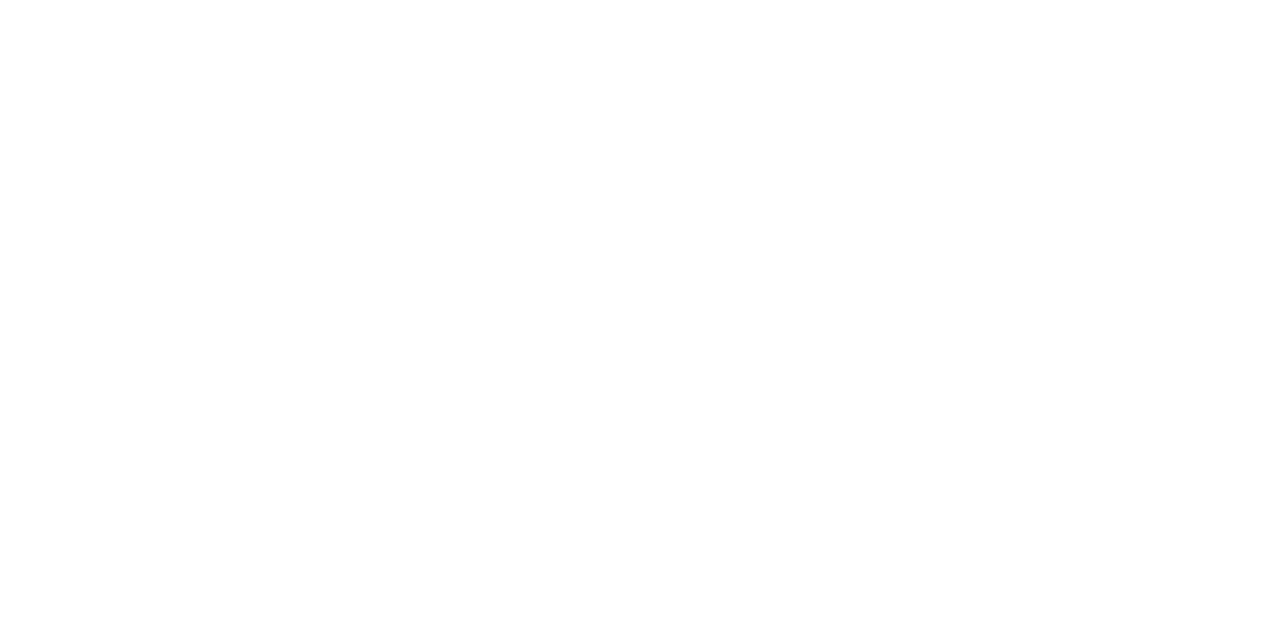
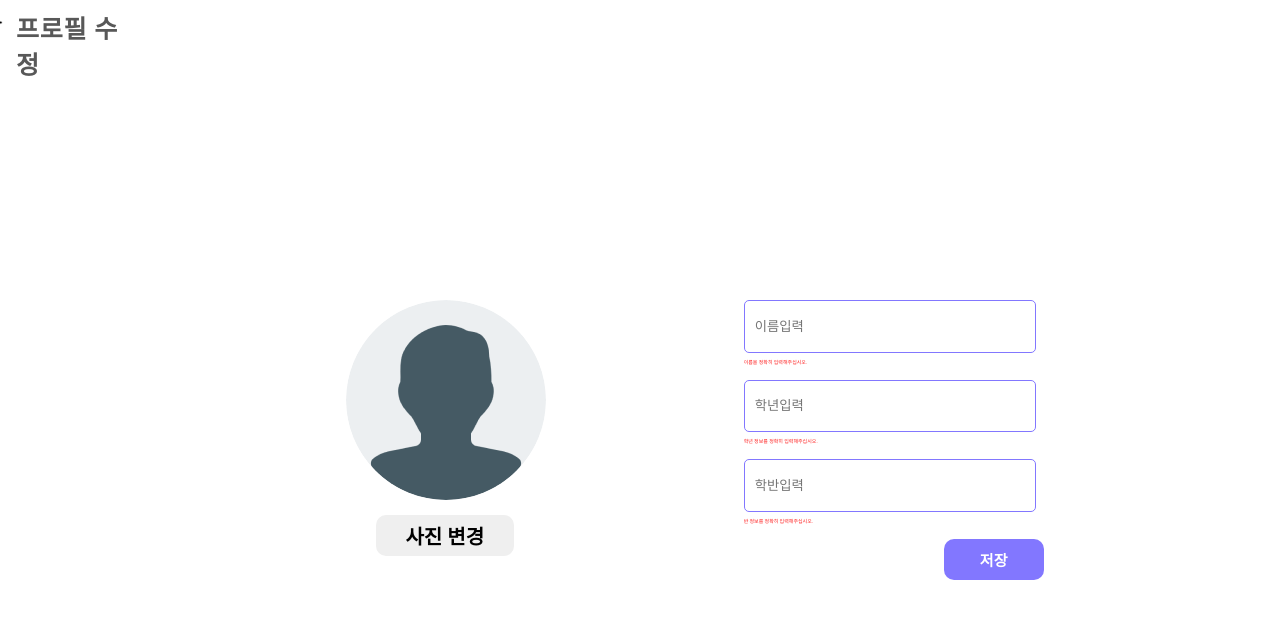
Before and after one commit to DGSW09/WEB, a React (Create React App) app in the folder project09/: page /editprofile in a window 1280 px wide. Before the commit this address had no page. Shown: the top 618 px of the page. Built offline with nearby package versions, Linux system fonts and the light colour scheme.

Commit message:
Complete: EditProfilePage

```diff
--- a/project09/src/App.js
+++ b/project09/src/App.js
@@ -1,15 +1,14 @@
 import React from "react";
 import { BrowserRouter, Route, Routes } from "react-router-dom";
-// import Product from "./components/product/Product";
 import Product from "./components/Product/Product";
 import Main from "./components/Main/Main";
 import WriterProduct from "./components/Product/writerProduct";
 import Login from "./components/Login/Login";
 import Profile from "./components/Profile/Profile";
-import User from "./components/User/User";
 import SignUp from "./components/SignUp/SignUp";
-import EditUser from "./components/User/EditUser";
+import EditProfile from "./components/Profile/EditProfile";
 import UploadProduct from "./components/Product/UploadProduct";
+import EditProduct from "./components/Product/EditProduct";
 
 function App() {
   return (
@@ -18,12 +17,12 @@ function App() {
         <Route path="/" element={<Main />} />
         <Route path="/product" element={<Product />} />
         <Route path="/writer" element={<WriterProduct />} />
-        <Route path="login" element={<Login />} />
-        <Route path="Profile" element={<Profile />} />
-        <Route path="user" element={<User />} />
-        <Route path="signup" element={<SignUp />} />
-        <Route path="edituser" element={<EditUser />} />
-        <Route path="upload" element={<UploadProduct />} />
+        <Route path="/login" element={<Login />} />
+        <Route path="/profile" element={<Profile />} />
+        <Route path="/signup" element={<SignUp />} />
+        <Route path="/editprofile" element={<EditProfile />} />
+        <Route path="/upload" element={<UploadProduct />} />
+        <Route path="editProduct" element={<EditProduct />} />
       </Routes>
     </BrowserRouter>
   );
--- /dev/null
+++ b/project09/src/components/Product/EditProduct.jsx
@@ -0,0 +1,9 @@
+const EditProduct = () => {
+  return (
+    <div className="EditProductWrap">
+
+    </div>
+  );
+};
+
+export default EditProduct;
--- a/project09/src/components/Product/UploadProduct.jsx
+++ b/project09/src/components/Product/UploadProduct.jsx
@@ -3,9 +3,11 @@ import Back from "../../img/back.png";
 import { useRef } from "react";
 const UploadProduct = () => {
   const FileSelect = useRef("");
+
   const BackMain = () => {
     window.location.replace("/");
   };
+
   return (
     <div className="UploadProductWrap">
       <div className="PageInfo">
--- /dev/null
+++ b/project09/src/components/Profile/EditProfile.jsx
@@ -0,0 +1,166 @@
+import UserProfile from "../../img/profile.png";
+import Back from "../../img/back.png";
+import "../../styles/EditProfile.css";
+import { useRef, useState } from "react";
+
+const EditProfile = () => {
+  const BackMain = () => {
+    window.location.replace("/");
+  };
+
+  const [Name, setName] = useState("");
+  const [Grade, setGrade] = useState("");
+  const [Class, setClass] = useState("");
+
+  const [NameValid, setNameValid] = useState(false);
+  const [GradeValid, setGradeValid] = useState(false);
+  const [ClassValid, setClassValid] = useState(false);
+
+  const selectFile = useRef(null);
+  const [selectedImage, setSeletedImage] = useState(UserProfile);
+
+  const handleImageChange = (e) => {
+    const file = e.target.files[0];
+    const reader = new FileReader();
+
+    reader.onloadend = () => {
+      setSeletedImage(reader.result);
+    };
+
+    if (file) {
+      reader.readAsDataURL(file);
+    }
+  };
+
+  const HandleName = (e) => {
+    setName(e.target.value);
+    if (Name.length === 3) {
+      setNameValid(true);
+    } else {
+      setNameValid(false);
+    }
+  };
+
+  const HandleGrade = (e) => {
+    const inputValue = e.target.value;
+    let newGrade;
+
+    if (inputValue === "") {
+      newGrade = "";
+    } else {
+      newGrade = parseInt(inputValue, 10) || 0;
+    }
+
+    setGrade(newGrade);
+
+    if (newGrade >= 1 && newGrade <= 3) {
+      setGradeValid(true);
+    } else {
+      setGradeValid(false);
+    }
+  };
+
+  const HandleClass = (e) => {
+    const inputValue = e.target.value;
+    let newClass;
+
+    if (inputValue === "") {
+      newClass = "";
+    } else {
+      newClass = parseInt(inputValue, 10) || 0;
+    }
+
+    setClass(newClass);
+
+    if (newClass >= 1 && newClass <= 15) {
+      setClassValid(true);
+    } else {
+      setClassValid(false);
+    }
+  };
+
+  const HandleInputChange = (e) => {
+    const inputChar = e.key;
+    const isKorean = isKoreanChar(inputChar);
+
+    if (!isKorean) {
+      e.preventDefault();
+    }
+  };
+
+  const isKoreanChar = (char) => {
+    const charCode = char.charCodeAt(0);
+    return charCode >= 44032 && charCode <= 55203;
+  };
+
+  return (
+    <div className="EditProfileWrap">
+      <div className="PageInfo">
+        <img src={Back} className="back" onClick={BackMain} alt="" />
+        <div className="PageTitle">프로필 수정</div>
+      </div>
+      <div className="UserPicture">
+        <img src={selectedImage} className="userImage" alt="" />
+        <input
+          type="file"
+          style={{ display: "none" }}
+          ref={selectFile}
+          onChange={handleImageChange}
+        />
+        <button
+          type="button"
+          className="changeImage"
+          onClick={() => selectFile.current.click()}
+        >
+          사진 변경
+        </button>
+      </div>
+      <div className="EditInfo">
+        <input
+          type="text"
+          placeholder="이름입력"
+          onChange={HandleName}
+          onKeyPress={HandleInputChange}
+          value={Name}
+          className="EditName"
+        />
+        <div className="ErrorMessageWrap">
+          {!NameValid && Name.length < 3 && (
+            <div>이름을 정확히 입력해주십시오.</div>
+          )}
+        </div>
+        <input
+          type="text"
+          placeholder="학년입력"
+          onChange={HandleGrade}
+          value={Grade}
+          className="EditGrade"
+        />
+        <div className="ErrorMessageWrap">
+          {!GradeValid && <div>학년 정보를 정확히 입력해주십시오.</div>}
+        </div>
+        <input
+          type="text"
+          placeholder="학반입력"
+          onChange={HandleClass}
+          value={Class}
+          className="EditClass"
+        />
+        <div className="ErrorMessageWrap">
+          {!ClassValid && <div>반 정보를 정확히 입력해주십시오.</div>}
+        </div>
+        <button
+          type="submit"
+          onClick={() => {
+            alert("저장 되었습니다");
+            window.location.replace("/profile");
+          }}
+        >
+          저장
+        </button>
+      </div>
+    </div>
+  );
+};
+
+export default EditProfile;
--- a/project09/src/components/User/EditUser.jsx
+++ /dev/null
@@ -1,38 +0,0 @@
-import UserProfile from "../../img/profile.png";
-import Back from "../../img/back.png";
-import "../../styles/EditUser.css";
-import { useRef } from "react";
-
-const EditUser = () => {
-  const selectFile = useRef("");
-  const BackMain = () => {
-    window.location.replace("/");
-  }
-  return (
-    <div className="EditUserWrap">
-      <div className="PageInfo">
-        <img src={Back} className="back" onClick={BackMain}/>
-        <div className="PageTitle">프로필 수정</div>
-      </div>
-      <div className="UserPicture">
-        <img src={UserProfile} className="userImage" />
-        <input type="file" style={{ display: "none" }} ref={selectFile} />
-        <button
-          type="button"
-          className="chagneImage"
-          onClick={() => selectFile.current.click()}
-        >
-          사진 변경
-        </button>
-      </div>
-      <div className="EditInfo">
-        <input type="text" placeholder="이름입력" max="4" />
-        <input type="text" placeholder="학년입력" max="2" />
-        <input type="text" placeholder="학반입력" max="1" />
-        <button type="submit">저장</button>
-      </div>
-    </div>
-  );
-};
-
-export default EditUser;
--- a/project09/src/components/User/User.jsx
+++ /dev/null
@@ -1,17 +0,0 @@
-import "../../styles/User.css";
-
-const User = () => {
-  return (
-    <>
-      <div className="main">
-        <div>1</div>
-        <div>2</div>
-        <div>3</div>
-        <div>4</div>
-        <div>5</div>
-      </div>
-    </>
-  );
-};
-
-export default User;
--- a/project09/src/components/product/WriterProduct.jsx
+++ b/project09/src/components/product/WriterProduct.jsx
@@ -3,22 +3,31 @@ import Back from "../../img/back.png";
 import ProductImage from "../../img/jetti.svg";
 import { FontAwesomeIcon } from "@fortawesome/react-fontawesome";
 import { faPenToSquare } from "@fortawesome/free-solid-svg-icons";
+
 const writerProduct = () => {
   const BackMain = () => {
     window.location.replace("/");
-  }
+  };
+
+  const LoadToEdit = () => {
+    window.location.replace("/editproduct");
+  };
 
   return (
     <div className="ProdcutWrap">
       <div className="PageInfo">
-        <img src={Back} className="back" onClick={BackMain}/>
+        <img src={Back} className="back" onClick={BackMain} />
         <div className="PageTitle">상세페이지</div>
       </div>
       <div className="ProductInfo">
         <img src={ProductImage} className="productImage" />
         <div className="ProductInfo2">
           <div className="ProductTitle">제티 2박스</div>
-          <FontAwesomeIcon icon={faPenToSquare} className="editIcon" />
+          <FontAwesomeIcon
+            icon={faPenToSquare}
+            className="editIcon"
+            onClick={LoadToEdit}
+          />
           <div>
             <a className="ProductLink" href="#">
               https://wowjety?-many.com/angrybird/
--- a/project09/src/styles/EditUser.css
+++ b/project09/src/styles/EditProfile.css
@@ -1,4 +1,4 @@
-.EditUserWrap {
+.EditProfileWrap {
   display: flex;
   flex-direction: row;
 
@@ -7,18 +7,18 @@
   margin-top: 300px;
 }
 
-.EditUserWrap > .PageInfo {
+.EditProfileWrap > .PageInfo {
   display: flex;
   flex-direction: row;
 }
 
-.EditUserWrap > .PageInfo > .back {
+.EditProfileWrap > .PageInfo > .back {
   display: block;
   margin-top: -290px;
   margin-left: -220px;
 }
 
-.EditUserWrap > .PageInfo > .PageTitle {
+.EditProfileWrap > .PageInfo > .PageTitle {
   display: inline-block;
 
   margin-top: -291px;
@@ -28,12 +28,17 @@
   flex-direction: column;
 }
 
-.userImage {
+.UserPicture > .userImage {
+  width: 200px;
+  height: 200px;
+
+  border-radius: 100px;
+
   margin-bottom: 10%;
   margin-left: -50px;
 }
 
-.chagneImage {
+.changeImage {
   width: 138px;
   height: 41px;
   flex-shrink: 0;
@@ -79,10 +84,10 @@
 
 .EditInfo button {
   border: none;
-  border-radius: 20px;
+  border-radius: 10px;
 
   width: 100px;
-  height: 50px;
+  height: 65px;
 
   align-self: flex-end;
 
@@ -100,3 +105,14 @@
 .EditInfo input::placeholder {
   margin-left: 10px;
 }
+
+.ErrorMessageWrap {
+  color: rgb(255, 30, 30);
+  font-size: 5px;
+  font-family: Pretendard-=Variable;
+  font-weight: 400;
+
+  display: block;
+  margin-top: -5%;
+  margin-bottom: 5%;
+}
--- a/project09/src/styles/Main.css
+++ b/project09/src/styles/Main.css
@@ -1,3 +1,7 @@
+* {
+  margin: 0;
+  padding: 0;
+}
 .TopNav {
   width: 100%;
   height: 270px;
--- a/project09/src/styles/User.css
+++ /dev/null
@@ -1,8 +0,0 @@
-* {
-  margin: 0;
-  padding: 0;
-}
-
-.main {
-  display: flex;
-}
```
Also changed, not shown: 1 other file (tests, documents, lock files or other folders).
